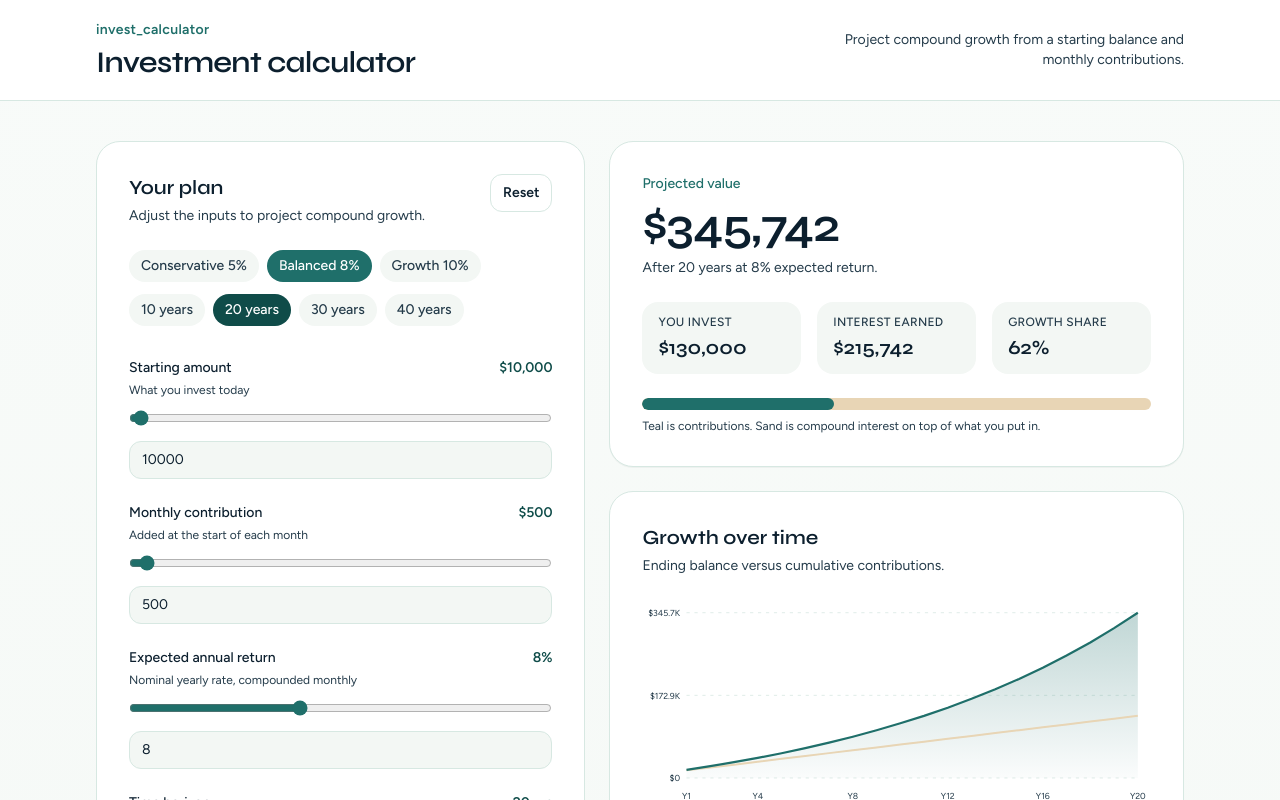
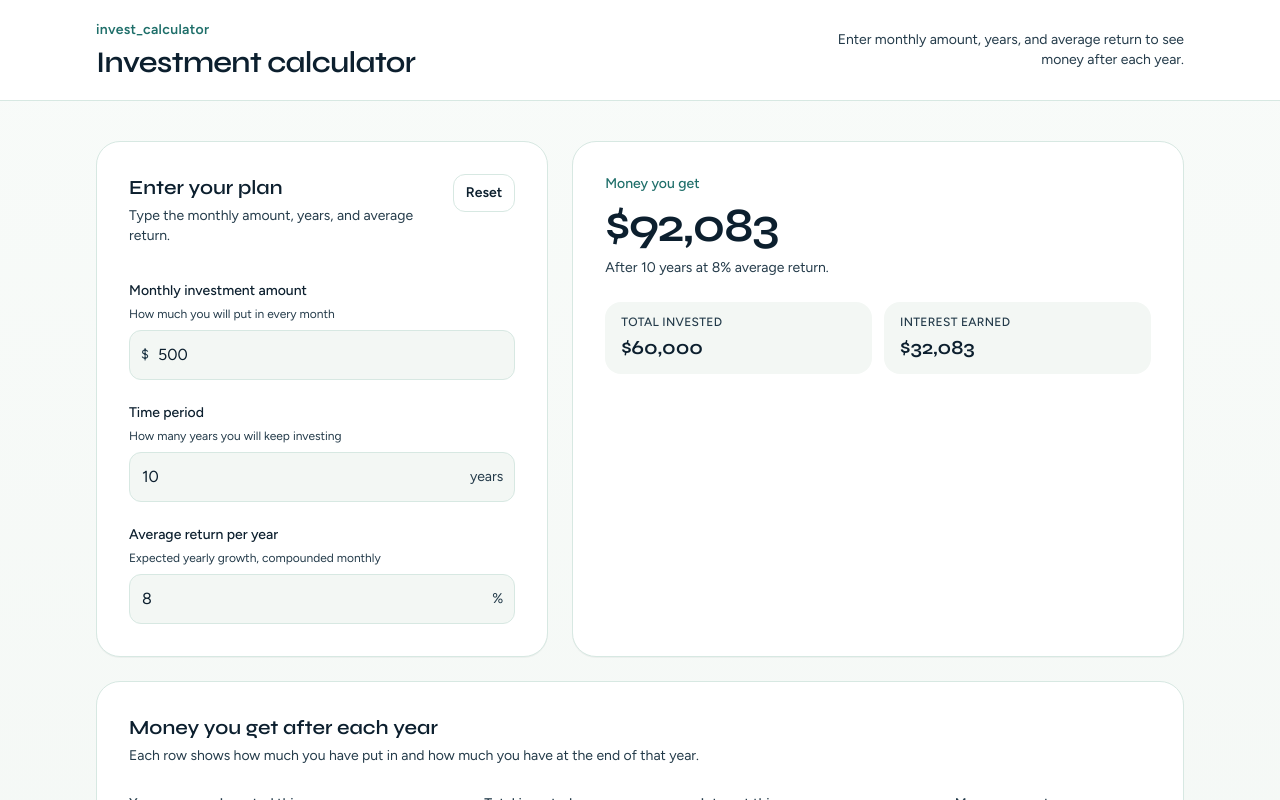
Before and after one commit to DIWAKARKASHYAP/Cursor-test, a Next.js app: page / in a window 1280 px wide. Shown: the top 800 px of the page. Built offline with nearby package versions, Linux system fonts and the light colour scheme.

Commit message:
Simplify calculator to monthly amount, years, and return
Replace sliders with typed inputs for monthly investment, time period, and average yearly return. Show money after each year in the output table.

Co-authored-by: Diwakar Kashyap <DIWAKARKASHYAP@users.noreply.github.com>

```diff
--- a/src/app/page.tsx
+++ b/src/app/page.tsx
@@ -13,9 +13,9 @@ export default function Home() {
               Investment calculator
             </h1>
           </div>
-          <p className="hidden max-w-sm text-right text-sm text-ink-soft sm:block">
-            Project compound growth from a starting balance and monthly contributions.
-          </p>
+            <p className="hidden max-w-sm text-right text-sm text-ink-soft sm:block">
+              Enter monthly amount, years, and average return to see money after each year.
+            </p>
         </div>
       </header>
 
--- a/src/components/calculator/growth-chart.tsx
+++ /dev/null
@@ -1,127 +0,0 @@
-import { formatCompactCurrency } from "@/lib/format";
-import type { YearProjection } from "@/lib/calculate";
-
-type GrowthChartProps = {
-  years: YearProjection[];
-};
-
-const WIDTH = 640;
-const HEIGHT = 260;
-const PAD = { top: 16, right: 16, bottom: 36, left: 56 };
-
-function round(value: number): number {
-  return Math.round(value * 10) / 10;
-}
-
-export function GrowthChart({ years }: GrowthChartProps) {
-  if (years.length === 0) {
-    return null;
-  }
-
-  const maxBalance = Math.max(...years.map((row) => row.endingBalance), 1);
-  const innerWidth = WIDTH - PAD.left - PAD.right;
-  const innerHeight = HEIGHT - PAD.top - PAD.bottom;
-
-  const xForIndex = (index: number) => {
-    if (years.length === 1) {
-      return round(PAD.left + innerWidth / 2);
-    }
-
-    return round(PAD.left + (index / (years.length - 1)) * innerWidth);
-  };
-
-  const yForValue = (value: number) =>
-    round(PAD.top + innerHeight - (value / maxBalance) * innerHeight);
-
-  const balancePath = years
-    .map((row, index) => `${index === 0 ? "M" : "L"} ${xForIndex(index)} ${yForValue(row.endingBalance)}`)
-    .join(" ");
-
-  const contributionPath = years
-    .map((row, index) => `${index === 0 ? "M" : "L"} ${xForIndex(index)} ${yForValue(row.totalContributed)}`)
-    .join(" ");
-
-  const areaPath = [
-    `M ${xForIndex(0)} ${yForValue(0)}`,
-    ...years.map((row, index) => `L ${xForIndex(index)} ${yForValue(row.endingBalance)}`),
-    `L ${xForIndex(years.length - 1)} ${yForValue(0)} Z`,
-  ].join(" ");
-
-  const ticks = [0, 0.5, 1].map((ratio) => ratio * maxBalance);
-  const yearTicks = years.filter((_, index) => {
-    if (years.length <= 8) {
-      return true;
-    }
-
-    const step = Math.ceil(years.length / 6);
-    return index === 0 || index === years.length - 1 || (index + 1) % step === 0;
-  });
-
-  return (
-    <div className="overflow-x-auto">
-      <svg
-        role="img"
-        aria-label="Investment growth chart showing balance and contributions over time"
-        viewBox={`0 0 ${WIDTH} ${HEIGHT}`}
-        className="h-auto w-full"
-      >
-        <defs>
-          <linearGradient id="balanceFill" x1="0" x2="0" y1="0" y2="1">
-            <stop offset="0%" stopColor="#1f6f6a" stopOpacity="0.28" />
-            <stop offset="100%" stopColor="#1f6f6a" stopOpacity="0.02" />
-          </linearGradient>
-        </defs>
-
-        {ticks.map((tick) => (
-          <g key={tick}>
-            <line
-              x1={PAD.left}
-              x2={WIDTH - PAD.right}
-              y1={yForValue(tick)}
-              y2={yForValue(tick)}
-              stroke="#d7e8e2"
-              strokeDasharray="4 6"
-            />
-            <text
-              x={PAD.left - 8}
-              y={yForValue(tick) + 4}
-              textAnchor="end"
-              className="fill-ink-soft"
-              fontSize="11"
-            >
-              {formatCompactCurrency(tick)}
-            </text>
-          </g>
-        ))}
-
-        <path d={areaPath} fill="url(#balanceFill)" />
-        <path d={contributionPath} fill="none" stroke="#e8d5b5" strokeWidth="2.5" />
-        <path d={balancePath} fill="none" stroke="#1f6f6a" strokeWidth="2.75" />
-
-        {yearTicks.map((row) => (
-          <text
-            key={row.year}
-            x={xForIndex(row.year - 1)}
-            y={HEIGHT - 10}
-            textAnchor="middle"
-            className="fill-ink-soft"
-            fontSize="11"
-          >
-            Y{row.year}
-          </text>
-        ))}
-      </svg>
-
-      <div className="mt-3 flex flex-wrap gap-4 text-sm text-ink-soft">
-        <span className="inline-flex items-center gap-2">
-          <span className="h-0.5 w-5 rounded bg-tide" />
-          Ending balance
-        </span>
-        <span className="inline-flex items-center gap-2">
-          <span className="h-0.5 w-5 rounded bg-sand" />
-          Total contributed
-        </span>
-      </div>
-    </div>
-  );
-}
--- a/src/components/calculator/investment-calculator.tsx
+++ b/src/components/calculator/investment-calculator.tsx
@@ -1,274 +1,177 @@
 "use client";
 
 import { useState } from "react";
-import { calculateInvestment, type CalculatorInputs } from "@/lib/calculate";
+import { calculateInvestment } from "@/lib/calculate";
 import { formatCurrency, formatPercent } from "@/lib/format";
-import { GrowthChart } from "@/components/calculator/growth-chart";
 import { ProjectionTable } from "@/components/calculator/projection-table";
 
-const DEFAULT_INPUTS: CalculatorInputs = {
-  principal: 10_000,
-  monthlyContribution: 500,
-  annualRatePercent: 8,
-  years: 20,
+const DEFAULT_MONTHLY = "500";
+const DEFAULT_YEARS = "10";
+const DEFAULT_RATE = "8";
+
+function parseAmount(raw: string): number {
+  const parsed = Number(raw);
+  return Number.isFinite(parsed) ? parsed : 0;
+}
+
+export function InvestmentCalculator() {
+  const [monthly, setMonthly] = useState(DEFAULT_MONTHLY);
+  const [years, setYears] = useState(DEFAULT_YEARS);
+  const [rate, setRate] = useState(DEFAULT_RATE);
+
+  const result = calculateInvestment({
+    principal: 0,
+    monthlyContribution: parseAmount(monthly),
+    annualRatePercent: parseAmount(rate),
+    years: parseAmount(years),
     annualContributionIncreasePercent: 0,
+  });
+
+  const reset = () => {
+    setMonthly(DEFAULT_MONTHLY);
+    setYears(DEFAULT_YEARS);
+    setRate(DEFAULT_RATE);
   };
 
-const RATE_PRESETS = [
-  { label: "Conservative", value: 5 },
-  { label: "Balanced", value: 8 },
-  { label: "Growth", value: 10 },
-];
-
-const YEAR_PRESETS = [10, 20, 30, 40];
-
-type FieldKey = keyof CalculatorInputs;
-
-const FIELDS: {
-  key: FieldKey;
-  label: string;
-  hint: string;
-  min: number;
-  max: number;
-  step: number;
-}[] = [
-  {
-    key: "principal",
-    label: "Starting amount",
-    hint: "What you invest today",
-    min: 0,
-    max: 1_000_000,
-    step: 500,
-  },
-  {
-    key: "monthlyContribution",
-    label: "Monthly contribution",
-    hint: "Added at the start of each month",
-    min: 0,
-    max: 20_000,
-    step: 50,
-  },
-  {
-    key: "annualRatePercent",
-    label: "Expected annual return",
-    hint: "Nominal yearly rate, compounded monthly",
-    min: 0,
-    max: 20,
-    step: 0.1,
-  },
-  {
-    key: "years",
-    label: "Time horizon",
-    hint: "How long the money stays invested",
-    min: 1,
-    max: 50,
-    step: 1,
-  },
-  {
-    key: "annualContributionIncreasePercent",
-    label: "Yearly contribution increase",
-    hint: "Optional raise to monthly deposits each year",
-    min: 0,
-    max: 15,
-    step: 0.5,
-  },
-];
-
-export function InvestmentCalculator() {
-  const [inputs, setInputs] = useState<CalculatorInputs>(DEFAULT_INPUTS);
-  const result = calculateInvestment(inputs);
-
-  const updateField = (key: FieldKey, rawValue: string) => {
-    const parsed = Number(rawValue);
-    setInputs((current) => ({
-      ...current,
-      [key]: Number.isFinite(parsed) ? parsed : 0,
-    }));
-  };
-
-  const interestShare =
-    result.futureValue > 0 ? (result.totalInterest / result.futureValue) * 100 : 0;
-
   return (
-    <div className="grid gap-6 xl:grid-cols-[minmax(0,0.92fr)_minmax(0,1.08fr)]">
+    <div className="grid gap-6 lg:grid-cols-[minmax(0,0.85fr)_minmax(0,1.15fr)]">
       <section className="rounded-3xl border border-mist bg-white p-6 shadow-[0_1px_0_rgba(12,31,46,0.04)] md:p-8">
-        <div className="flex flex-wrap items-start justify-between gap-3">
+        <div className="flex items-start justify-between gap-3">
           <div>
             <h2 className="font-[family-name:var(--font-syne)] text-xl font-semibold text-ink">
-              Your plan
+              Enter your plan
             </h2>
             <p className="mt-1 text-sm text-ink-soft">
-              Adjust the inputs to project compound growth.
+              Type the monthly amount, years, and average return.
             </p>
           </div>
           <button
             type="button"
-            onClick={() => setInputs(DEFAULT_INPUTS)}
+            onClick={reset}
             className="rounded-xl border border-mist px-3 py-2 text-sm font-semibold text-ink transition-colors hover:bg-foam"
           >
             Reset
           </button>
         </div>
 
-        <div className="mt-6 flex flex-wrap gap-2">
-          {RATE_PRESETS.map((preset) => {
-            const selected = inputs.annualRatePercent === preset.value;
-            return (
-              <button
-                key={preset.label}
-                type="button"
-                onClick={() =>
-                  setInputs((current) => ({
-                    ...current,
-                    annualRatePercent: preset.value,
-                  }))
-                }
-                className={`rounded-full px-3 py-1.5 text-sm font-medium transition-colors ${
-                  selected
-                    ? "bg-tide text-white"
-                    : "bg-foam text-ink-soft hover:bg-mist"
-                }`}
-              >
-                {preset.label} {preset.value}%
-              </button>
-            );
-          })}
+        <div className="mt-8 space-y-5">
+          <div>
+            <label htmlFor="monthly-input" className="text-sm font-medium text-ink">
+              Monthly investment amount
+            </label>
+            <p className="mt-1 text-xs text-ink-soft">
+              How much you will put in every month
+            </p>
+            <div className="relative mt-2">
+              <span className="pointer-events-none absolute left-3 top-1/2 -translate-y-1/2 text-sm text-ink-soft">
+                $
+              </span>
+              <input
+                id="monthly-input"
+                type="number"
+                inputMode="decimal"
+                min={0}
+                step={50}
+                placeholder="500"
+                value={monthly}
+                onChange={(event) => setMonthly(event.target.value)}
+                className="w-full rounded-xl border border-mist bg-foam py-3 pl-7 pr-3 text-base text-ink outline-none transition-colors focus:border-tide"
+              />
+            </div>
           </div>
 
-        <div className="mt-3 flex flex-wrap gap-2">
-          {YEAR_PRESETS.map((years) => {
-            const selected = inputs.years === years;
-            return (
-              <button
-                key={years}
-                type="button"
-                onClick={() => setInputs((current) => ({ ...current, years }))}
-                className={`rounded-full px-3 py-1.5 text-sm font-medium transition-colors ${
-                  selected
-                    ? "bg-tide-deep text-white"
-                    : "bg-foam text-ink-soft hover:bg-mist"
-                }`}
-              >
-                {years} years
-              </button>
-            );
-          })}
+          <div>
+            <label htmlFor="years-input" className="text-sm font-medium text-ink">
+              Time period
+            </label>
+            <p className="mt-1 text-xs text-ink-soft">
+              How many years you will keep investing
+            </p>
+            <div className="relative mt-2">
+              <input
+                id="years-input"
+                type="number"
+                inputMode="numeric"
+                min={1}
+                max={60}
+                step={1}
+                placeholder="10"
+                value={years}
+                onChange={(event) => setYears(event.target.value)}
+                className="w-full rounded-xl border border-mist bg-foam px-3 py-3 text-base text-ink outline-none transition-colors focus:border-tide"
+              />
+              <span className="pointer-events-none absolute right-3 top-1/2 -translate-y-1/2 text-sm text-ink-soft">
+                years
+              </span>
+            </div>
           </div>
 
-        <div className="mt-8 space-y-6">
-          {FIELDS.map((field) => {
-            const rangeId = `${field.key}-range`;
-            const inputId = `${field.key}-input`;
-            const display =
-              field.key === "annualRatePercent" ||
-              field.key === "annualContributionIncreasePercent"
-                ? formatPercent(inputs[field.key])
-                : field.key === "years"
-                  ? `${inputs[field.key]} yrs`
-                  : formatCurrency(inputs[field.key]);
-
-            return (
-              <div key={field.key}>
-                <div className="flex items-baseline justify-between gap-3">
-                  <label htmlFor={inputId} className="text-sm font-medium text-ink">
-                    {field.label}
+          <div>
+            <label htmlFor="rate-input" className="text-sm font-medium text-ink">
+              Average return per year
             </label>
-                  <span className="text-sm font-semibold text-tide-deep">{display}</span>
-                </div>
-                <p className="mt-1 text-xs text-ink-soft">{field.hint}</p>
+            <p className="mt-1 text-xs text-ink-soft">
+              Expected yearly growth, compounded monthly
+            </p>
+            <div className="relative mt-2">
               <input
-                  id={rangeId}
-                  type="range"
-                  min={field.min}
-                  max={field.max}
-                  step={field.step}
-                  value={inputs[field.key]}
-                  onChange={(event) => updateField(field.key, event.target.value)}
-                  className="mt-3 w-full accent-tide"
-                  aria-label={field.label}
-                />
-                <input
-                  id={inputId}
+                id="rate-input"
                 type="number"
                 inputMode="decimal"
-                  min={field.min}
-                  max={field.max}
-                  step={field.step}
-                  value={inputs[field.key]}
-                  onChange={(event) => updateField(field.key, event.target.value)}
-                  className="mt-2 w-full rounded-xl border border-mist bg-foam px-3 py-2 text-sm text-ink outline-none transition-colors focus:border-tide"
+                min={0}
+                max={50}
+                step={0.1}
+                placeholder="8"
+                value={rate}
+                onChange={(event) => setRate(event.target.value)}
+                className="w-full rounded-xl border border-mist bg-foam px-3 py-3 pr-10 text-base text-ink outline-none transition-colors focus:border-tide"
               />
+              <span className="pointer-events-none absolute right-3 top-1/2 -translate-y-1/2 text-sm text-ink-soft">
+                %
+              </span>
             </div>
-            );
-          })}
+          </div>
         </div>
       </section>
 
-      <div className="space-y-6">
       <section
         aria-live="polite"
         className="rounded-3xl border border-mist bg-white p-6 shadow-[0_1px_0_rgba(12,31,46,0.04)] md:p-8"
       >
-          <p className="text-sm font-medium text-tide">Projected value</p>
+        <p className="text-sm font-medium text-tide">Money you get</p>
         <p className="mt-2 font-[family-name:var(--font-syne)] text-4xl font-semibold tracking-tight text-ink md:text-5xl">
           {formatCurrency(result.futureValue)}
         </p>
         <p className="mt-2 text-sm text-ink-soft">
-            After {inputs.years} years at {formatPercent(inputs.annualRatePercent)} expected return.
+          After {result.years.length} years at {formatPercent(parseAmount(rate))} average return.
         </p>
 
-          <dl className="mt-6 grid gap-4 sm:grid-cols-3">
-            {[
-              { label: "You invest", value: formatCurrency(result.totalContributed) },
-              { label: "Interest earned", value: formatCurrency(result.totalInterest) },
-              { label: "Growth share", value: `${interestShare.toFixed(0)}%` },
-            ].map((item) => (
-              <div
-                key={item.label}
-                className="rounded-2xl bg-foam px-4 py-3"
-              >
+        <dl className="mt-6 grid gap-3 sm:grid-cols-2">
+          <div className="rounded-2xl bg-foam px-4 py-3">
             <dt className="text-xs font-medium uppercase tracking-wide text-ink-soft">
-                  {item.label}
+              Total invested
             </dt>
             <dd className="mt-1 font-[family-name:var(--font-syne)] text-xl font-semibold text-ink">
-                  {item.value}
+              {formatCurrency(result.totalContributed)}
             </dd>
           </div>
-            ))}
+          <div className="rounded-2xl bg-foam px-4 py-3">
+            <dt className="text-xs font-medium uppercase tracking-wide text-ink-soft">
+              Interest earned
+            </dt>
+            <dd className="mt-1 font-[family-name:var(--font-syne)] text-xl font-semibold text-ink">
+              {formatCurrency(result.totalInterest)}
+            </dd>
+          </div>
         </dl>
-
-          <div className="mt-6 h-3 overflow-hidden rounded-full bg-sand">
-            <div
-              className="h-full rounded-full bg-tide"
-              style={{
-                width: `${Math.min(100, (result.totalContributed / Math.max(result.futureValue, 1)) * 100)}%`,
-              }}
-            />
-          </div>
-          <p className="mt-2 text-xs text-ink-soft">
-            Teal is contributions. Sand is compound interest on top of what you put in.
-          </p>
       </section>
 
-        <section className="rounded-3xl border border-mist bg-white p-6 shadow-[0_1px_0_rgba(12,31,46,0.04)] md:p-8">
+      <section className="rounded-3xl border border-mist bg-white p-6 shadow-[0_1px_0_rgba(12,31,46,0.04)] lg:col-span-2 md:p-8">
         <h2 className="font-[family-name:var(--font-syne)] text-xl font-semibold text-ink">
-            Growth over time
+          Money you get after each year
         </h2>
         <p className="mt-1 text-sm text-ink-soft">
-            Ending balance versus cumulative contributions.
-          </p>
-          <div className="mt-6">
-            <GrowthChart years={result.years} />
-          </div>
-        </section>
-      </div>
-
-      <section className="rounded-3xl border border-mist bg-white p-6 shadow-[0_1px_0_rgba(12,31,46,0.04)] xl:col-span-2 md:p-8">
-        <h2 className="font-[family-name:var(--font-syne)] text-xl font-semibold text-ink">
-          Year-by-year projection
-        </h2>
-        <p className="mt-1 text-sm text-ink-soft">
-          Contributions are added monthly, then the balance compounds at the monthly rate.
+          Each row shows how much you have put in and how much you have at the end of that year.
         </p>
         <div className="mt-4">
           <ProjectionTable years={result.years} />
--- a/src/components/calculator/projection-table.tsx
+++ b/src/components/calculator/projection-table.tsx
@@ -5,23 +5,23 @@ export function ProjectionTable({ years }: { years: YearProjection[] }) {
   return (
     <div className="overflow-x-auto">
       <table className="min-w-full text-left text-sm">
-        <caption className="sr-only">Year-by-year investment projection</caption>
+        <caption className="sr-only">Money you get after each year</caption>
         <thead>
           <tr className="border-b border-mist text-ink-soft">
             <th scope="col" className="py-3 pr-4 font-medium">
               Year
             </th>
             <th scope="col" className="py-3 pr-4 font-medium">
-              Added
+              Invested this year
             </th>
             <th scope="col" className="py-3 pr-4 font-medium">
-              Interest
+              Total invested
             </th>
             <th scope="col" className="py-3 pr-4 font-medium">
-              Invested
+              Interest this year
             </th>
             <th scope="col" className="py-3 font-medium">
-              Balance
+              Money you get
             </th>
           </tr>
         </thead>
@@ -34,11 +34,11 @@ export function ProjectionTable({ years }: { years: YearProjection[] }) {
               <td className="py-3 pr-4 text-ink-soft">
                 {formatCurrency(row.contributionsThisYear)}
               </td>
+              <td className="py-3 pr-4 text-ink-soft">
+                {formatCurrency(row.totalContributed)}
+              </td>
               <td className="py-3 pr-4 text-tide-deep">
                 {formatCurrency(row.interestThisYear)}
-              </td>
-              <td className="py-3 pr-4 text-ink-soft">
-                {formatCurrency(row.totalContributed)}
               </td>
               <td className="py-3 font-semibold text-ink">
                 {formatCurrency(row.endingBalance)}
--- a/src/lib/format.ts
+++ b/src/lib/format.ts
@@ -19,29 +19,6 @@ export function formatCurrency(value: number, precise = false): string {
   return formatter.format(value);
 }
 
-export function formatCompactCurrency(value: number): string {
-  if (!Number.isFinite(value) || value === 0) {
-    return "$0";
-  }
-
-  const abs = Math.abs(value);
-  const sign = value < 0 ? "-" : "";
-
-  if (abs >= 1_000_000) {
-    return `${sign}$${trimDecimal(abs / 1_000_000)}M`;
-  }
-
-  if (abs >= 1_000) {
-    return `${sign}$${trimDecimal(abs / 1_000)}K`;
-  }
-
-  return formatCurrency(value);
-}
-
-function trimDecimal(value: number): string {
-  return value.toFixed(1).replace(/\.0$/, "");
-}
-
 export function formatPercent(value: number): string {
   if (!Number.isFinite(value)) {
     return "0%";
```
Also changed, not shown: 1 other file (tests, documents, lock files or other folders). Lines whose indentation alone changed are shown as unchanged.
